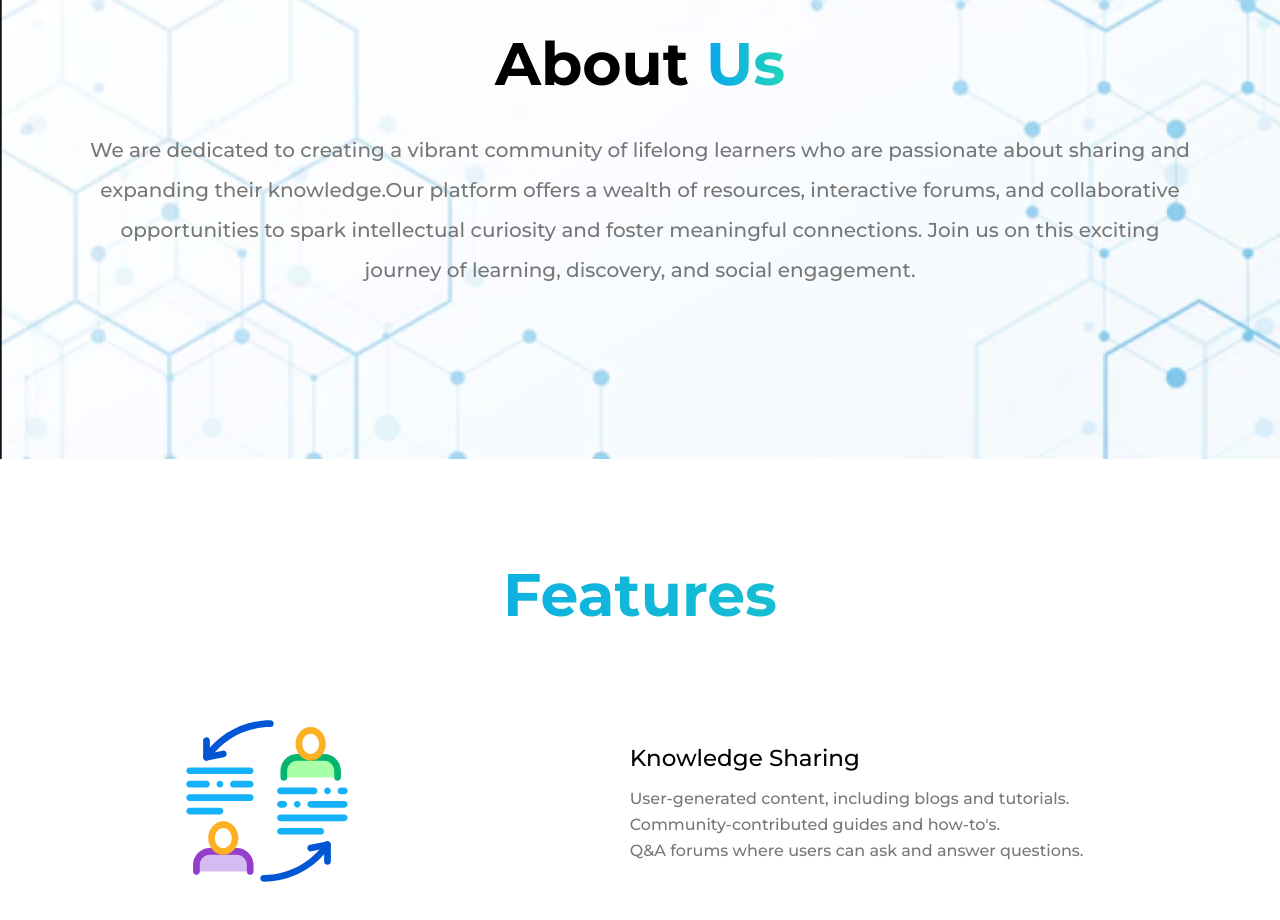
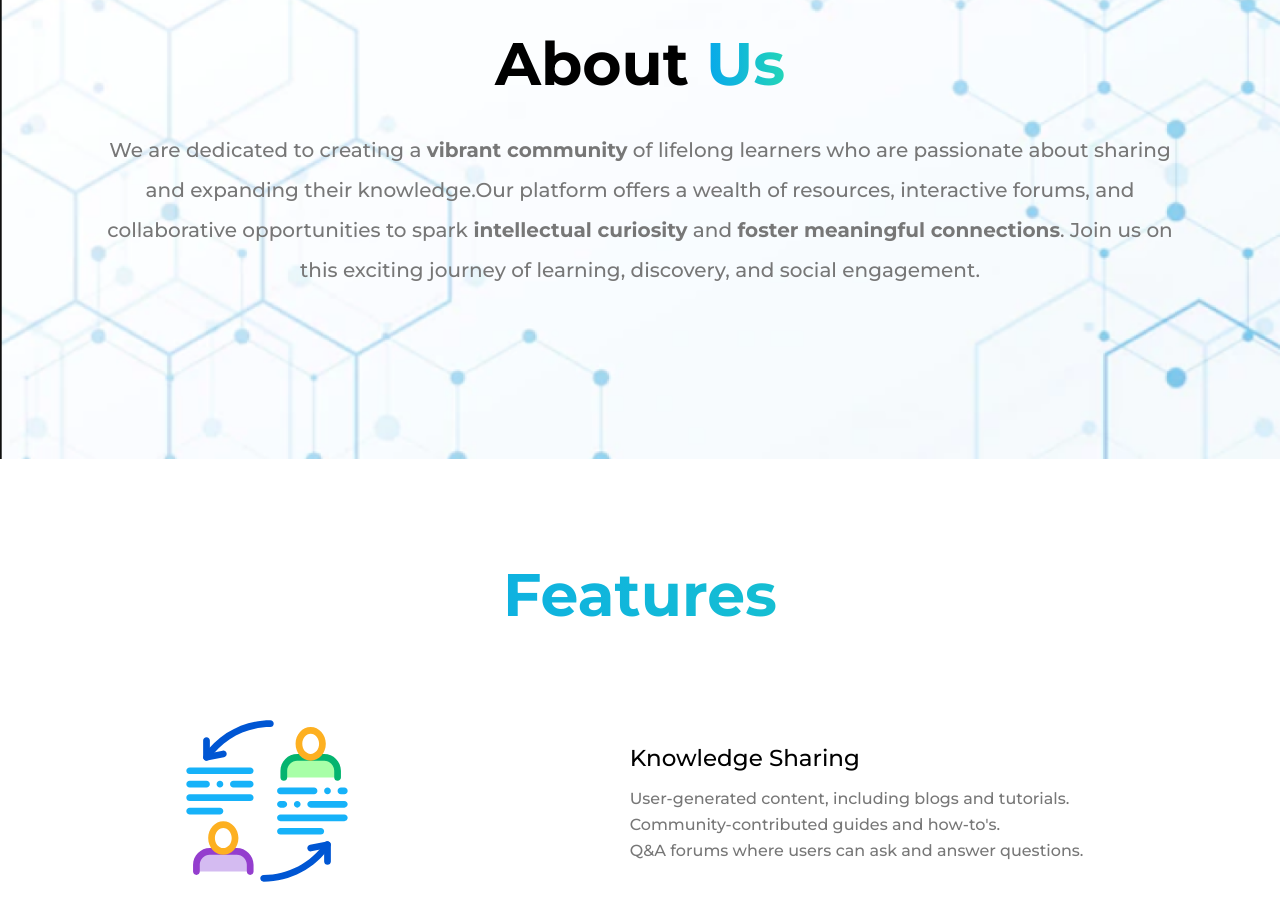
Before and after one commit to Gaurav-Verma07/while, a Next.js app: page / in a window 1280 px wide. Shown: the part 1220-2140 px from the top of the page. Built offline with nearby package versions, Linux system fonts and the light colour scheme.

Commit message:
style: about

```diff
--- a/components/About/About.tsx
+++ b/components/About/About.tsx
@@ -1,12 +1,22 @@
-import clsx from "clsx";
-import classes from "./About.module.css"
+import clsx from 'clsx';
+import classes from './About.module.css';
 
 const About = () => {
-    return(
+  return (
     <section className={classes.section}>
-        <h1 className={classes.heading}><center>About<span className="gradient"> Us</span></center></h1>
-        <div className={classes.subtext}>We are dedicated to creating a vibrant community of lifelong learners who are passionate about sharing and expanding their knowledge.Our platform offers a wealth of resources, interactive forums, and collaborative opportunities to  spark intellectual curiosity and foster meaningful connections. Join us on this exciting journey of learning, discovery, and social engagement.</div>
-    </section>);
+      <h1 className={classes.heading}>
+        <center>
+          About<span className="gradient"> Us</span>
+        </center>
+      </h1>
+      <div className={classes.subtext}>
+        We are dedicated to creating a <b>vibrant community</b> of lifelong learners who are passionate about sharing
+        and expanding their knowledge.Our platform offers a wealth of resources, interactive forums, and collaborative
+        opportunities to spark<b> intellectual curiosity</b> and <b>foster meaningful connections</b>. Join us on this
+        exciting journey of learning, discovery, and social engagement.
+      </div>
+    </section>
+  );
 };
 
 export default About;
```
